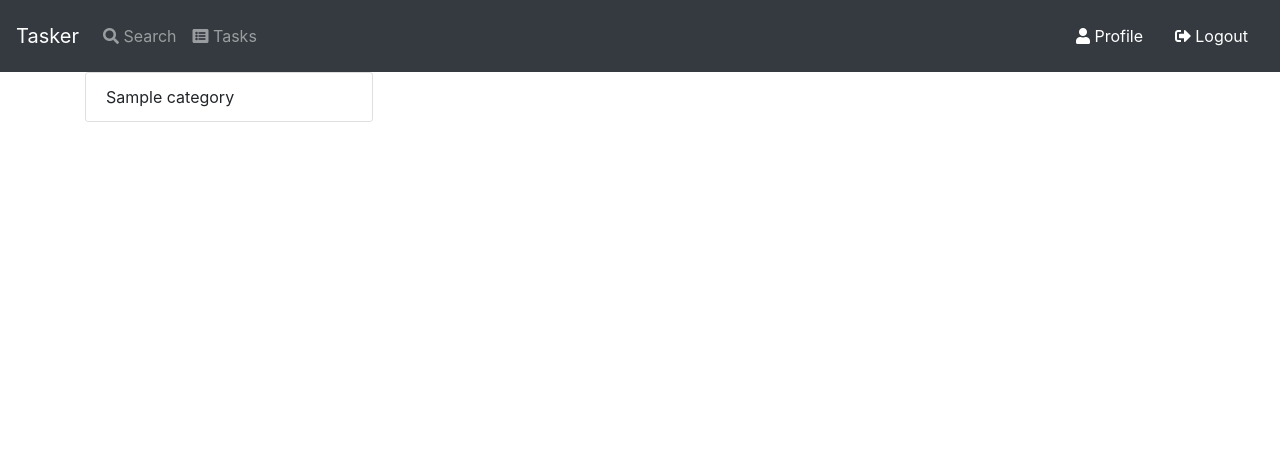
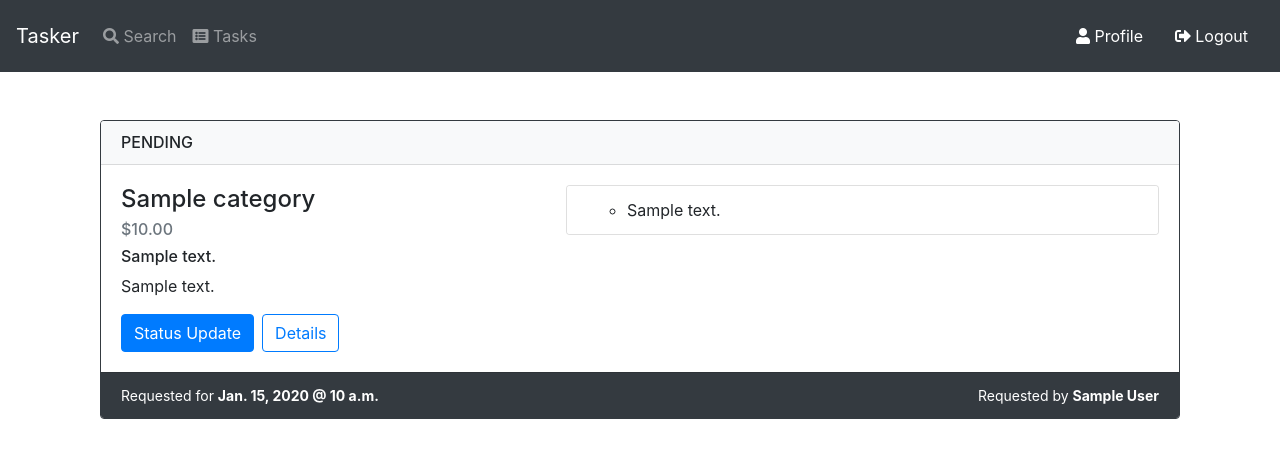
Before and after one commit to crowdbotics-users/lorencecrowdboticscom-lore-656, a Django app: page /tasks/ in a window 1280 px wide. Shown: the top 458 px of the page. Run offline with Django 3.2, Linux system fonts and the light colour scheme; a user stored in the database is signed in; tables that the repository leaves empty hold one stand-in row (values such as "Sample post"); parts of the project's set-up code (start-up, migrations or seed data) failed here and were passed over; some libraries are stand-ins or nearby versions.

Commit message:
Implement task list UI

```diff
--- a/apps/tasks/views.py
+++ b/apps/tasks/views.py
@@ -20,10 +20,11 @@ class TaskListView(LoginRequiredMixin, ListView):
     def get_queryset(self):
         user = self.request.user
 
+        queryset = user.tasks.all()
         if user.type == user.TYPE_TASKER:
-            return user.customer_tasks.all()
+            queryset = user.customer_tasks.all()
 
-        return user.tasks.all()
+        return queryset.order_by('status')
 
 
 class TaskDetailView(LoginRequiredMixin, DetailView):
--- a/static/css/main.css
+++ b/static/css/main.css
@@ -27,3 +27,6 @@ body {
     font-size: 1.2em;
     color: #ffb905;
 }
+.thumbnail {
+    width: 20px;
+}
--- a/templates/tasks/task_list.html
+++ b/templates/tasks/task_list.html
@@ -1,11 +1,66 @@
 {% extends 'base.html' %}
 
+{% load humanize staticfiles %}
+
 {% block content %}
-    <div class="card" style="width: 18rem;">
-        <ul class="list-group list-group-flush">
-            {% for task in tasks %}
-            <li class="list-group-item">{{ task.category }}</li>
-            {% endfor %}
-        </ul>
-    </div>
+<div class="col-md-12 mt-5">
+    {% for task in tasks %}
+        <div class="card border-dark mb-5">
+            <h6 class="card-header
+                {% if task.status == task.STATUS_PENDING %}
+                    bg-light
+                {% elif task.status == task.STATUS_ACCEPTED %}
+                    bg-warning text-white
+                {% elif task.status == task.STATUS_IN_PROGRESS %}
+                    bg-primary text-white
+                {% elif task.status == task.STATUS_DONE %}
+                    bg-success text-white
+                {% endif %}"
+            >
+                {{ task.get_status_display|upper }}
+            </h6>
+            <div class="card-body">
+                <div class="row">
+                    <div class="col-md-5">
+                        <h4 class="card-title">{{ task.category }}</h4>
+                        <h6 class="card-subtitle text-muted mb-2">${{ task.cost }}</h6>
+                        <h6>{{ task.address }}</h6>
+                        <p class="card-text">{{ task.notes }}</p>
+                        <div class="buttons row col-md-12">
+                            {% if user.type == user.TYPE_TASKER and task.status != task.STATUS_DONE %}
+                                <a href="{% url 'tasks:task-detail' task.id %}" class="btn btn-primary mr-2">Status Update</a>
+                            {% endif %}
+                            <a href="{% url 'tasks:task-detail' task.id %}" class="btn btn-outline-primary">Details</a>
+                        </div>
+                    </div>
+                    <div class="col-md-7">
+                        <div class="card">
+                            <ul class="list-group list-group-flush">
+                                {% for item in task.todos.all %}
+                                    <li class="list-group-item">
+                                        <ul><li>{{ item.description }}</li></ul>
+                                    </li>
+                                {% endfor %}
+                            </ul>
+                        </div>
+                    </div>
+                </div>
+            </div>
+            <div class="card-footer bg-dark">
+                <small class="text-white">Requested for <strong>{{ task.start_date.date }} @ {{ task.start_date.time }}</strong></small>
+                <small class="text-white float-right">
+                    {% if user.type == user.TYPE_TASKER %}
+                        Requested by
+                        <a href="{% url 'users:profile' task.customer.pk %}" class="text-white"><strong>{{ task.customer.get_full_name }}</strong></a>
+                    {% else %}
+                        {% if task.tasker %}
+                            Tasked by
+                            <a href="{% url 'users:profile' task.tasker.pk %}" class="text-white"><strong>{{ task.tasker.get_full_name }}</strong></a>
+                        {% endif %}
+                    {% endif %}
+                </small>
+            </div>
+        </div>
+    {% endfor %}
+</div>
 {% endblock content %}
```
